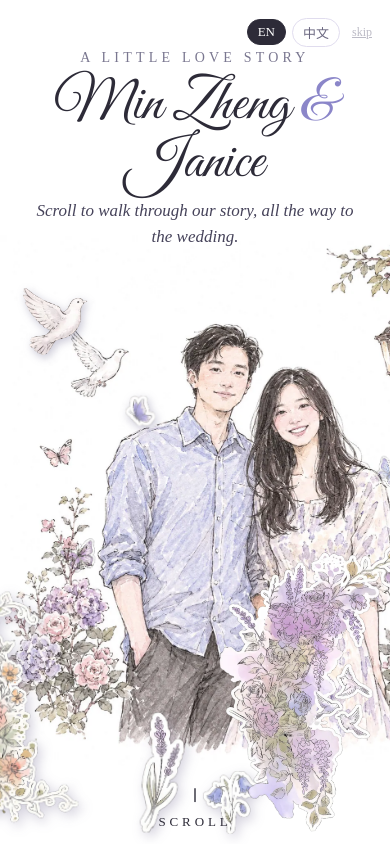
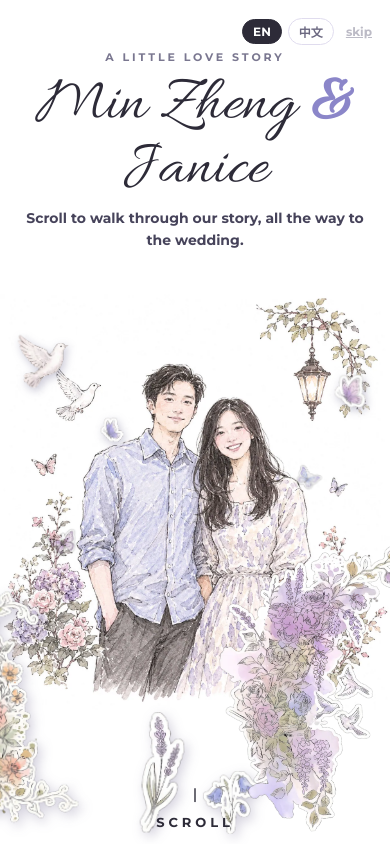
Before and after one commit to josephineding-2025/janice-wedding, a plain HTML site: page index.html in a window 390 px wide. Shown: the top 844 px of the page. Drawn offline with Linux system fonts and the light colour scheme; animation ran at ten frames a second; a web font is replaced by a local one.

Commit message:
Restyle story: portrait scenes shown whole, collage transitions, new fonts, corner foliage, sticker prompts

```diff
--- a/index.html
+++ b/index.html
@@ -7,7 +7,7 @@
   <title>Min Zheng &amp; Janice - 28 Nov 2026</title>
   <link rel="preconnect" href="https://fonts.googleapis.com">
   <link rel="preconnect" href="https://fonts.gstatic.com" crossorigin>
-  <link href="https://fonts.googleapis.com/css2?family=Great+Vibes&family=Noto+Serif+SC:wght@400;600&display=swap" rel="stylesheet">
+  <link href="https://fonts.googleapis.com/css2?family=Allura&family=Montserrat:wght@700&family=Noto+Sans+SC:wght@500;700&family=Noto+Serif+SC:wght@600&display=swap" rel="stylesheet">
   <link rel="stylesheet" href="styles.css">
   <link rel="stylesheet" href="story.css">
 </head>
--- a/scenes/web/figures.js
+++ b/scenes/web/figures.js
@@ -1 +1 @@
-window.FIGS = {};
+window.FIGS = {"sunway": {"w": 489, "h": 900}};
--- a/story.css
+++ b/story.css
@@ -1,12 +1,12 @@
 /* ---------- Scroll story ---------- */
-#story { background: #fffdfb; font-family: "Times New Roman", Times, "Noto Serif SC", serif; color: #2d2b38; }
+#story { background: #fffdfb; font-family: "Montserrat", "Noto Sans SC", system-ui, sans-serif; color: #2d2b38; }
 #story[hidden] { display: none; }
-.sk, #story text { font-family: "Great Vibes", cursive; }
+.sk, #story text { font-family: "Brittany Signature", "Allura", cursive; }
 
 .story-bar { position: fixed; top: 0; left: 0; right: 0; z-index: 20; padding: calc(8px + env(safe-area-inset-top)) 12px 0; pointer-events: none; }
 .bar-fill { height: 1.5px; background: #2d2b38; transform-origin: 0 50%; transform: scaleX(0); }
 .bar-ctl { display: flex; justify-content: flex-end; align-items: center; gap: 6px; margin-top: 8px; pointer-events: auto; }
-.bar-ctl button { border: 0; background: rgba(255, 255, 255, .7); color: #6b6880; font: 13px "Times New Roman", serif; border: 1px solid #e0dcee; padding: 4px 10px; border-radius: 999px; }
+.bar-ctl button { border: 0; background: rgba(255, 255, 255, .7); color: #6b6880; font: 13px "Montserrat", "Noto Sans SC", system-ui, sans-serif; border: 1px solid #e0dcee; padding: 4px 10px; border-radius: 999px; }
 .bar-ctl button.on { background: #2d2b38; color: #fff; border-color: #2d2b38; }
 .bar-ctl .skip { background: none; border: 0; opacity: .45; text-decoration: underline; padding: 4px 6px; font-size: 12px; }
 
@@ -15,24 +15,24 @@
 .chap .stage { position: sticky; top: 0; height: 100vh; height: 100svh; overflow: hidden; display: flex; flex-direction: column; }
 .scene { flex: 0 0 62%; width: 100%; min-height: 0; margin-top: 34px; }
 .cap { flex: 1; padding: 6px 24px calc(20px + env(safe-area-inset-bottom)); max-width: 520px; margin: 0 auto; text-align: center; opacity: clamp(0, calc(var(--p) * 8), 1); transform: translateY(calc((1 - clamp(0, calc(var(--p) * 8), 1)) * 16px)); }
-.cap .num { font: italic 14px "Times New Roman", serif; letter-spacing: .12em; color: #8a87a0; }
-.cap h2 { font: 400 50px/1.05 "Great Vibes", cursive; color: #2d2b38; margin: 2px 0 6px; }
+.cap .num { font: italic 14px "Montserrat", "Noto Sans SC", system-ui, sans-serif; letter-spacing: .12em; color: #8a87a0; }
+.cap h2 { font: 400 50px/1.05 "Brittany Signature", "Allura", cursive; color: #2d2b38; margin: 2px 0 6px; }
 html[lang="zh-Hans"] .cap h2 { font-family: "Noto Serif SC", serif; font-weight: 600; font-size: 28px; letter-spacing: .08em; }
 .cap p { margin: 0; font-size: 17.5px; line-height: 1.5; color: #46435a; }
 
 .cover .scene { position: absolute; left: 0; right: 0; bottom: 34px; height: 80%; margin: 0; }
 .cover .cap { position: relative; z-index: 2; flex: none; margin-top: calc(48px + env(safe-area-inset-top)); opacity: 1; transform: none; }
-.cover .eyebrow { font: 14px "Times New Roman", serif; letter-spacing: .3em; text-transform: uppercase; color: #7a7790; }
-.cover h1 { font: 400 66px/1 "Great Vibes", cursive; color: #2d2b38; margin: 10px 0 6px; }
+.cover .eyebrow { font: 14px "Montserrat", "Noto Sans SC", system-ui, sans-serif; letter-spacing: .3em; text-transform: uppercase; color: #7a7790; }
+.cover h1 { font: 400 66px/1 "Brittany Signature", "Allura", cursive; color: #2d2b38; margin: 10px 0 6px; }
 .cover h1 i { color: #8b86c9; font-style: normal; }
 html[lang="zh-Hans"] .cover h1 { font-family: "Noto Serif SC", serif; font-weight: 600; font-size: 38px; letter-spacing: .06em; }
 .cover .cap p { font-size: 17px; font-style: italic; color: #6b6880; }
-.scrollcue { position: absolute; bottom: calc(14px + env(safe-area-inset-bottom)); left: 0; right: 0; text-align: center; font: 13px "Times New Roman", serif; letter-spacing: .3em; text-transform: uppercase; color: #2d2b38; z-index: 3; opacity: calc(1 - var(--p) * 6); }
+.scrollcue { position: absolute; bottom: calc(14px + env(safe-area-inset-bottom)); left: 0; right: 0; text-align: center; font: 13px "Montserrat", "Noto Sans SC", system-ui, sans-serif; letter-spacing: .3em; text-transform: uppercase; color: #2d2b38; z-index: 3; opacity: calc(1 - var(--p) * 6); }
 .scrollcue span { display: block; margin: 0 auto 4px; width: 2px; height: 22px; background: #2d2b38; border-radius: 1px; transform-origin: top; animation: cue 1.6s ease-in-out infinite; }
 @keyframes cue { 0%, 100% { transform: scaleY(.3); opacity: .4; } 50% { transform: scaleY(1); opacity: 1; } }
 
-.enter { margin-top: 14px; border: 1px solid #2d2b38; background: #2d2b38; color: #fff; font: 500 15px "Times New Roman", serif; letter-spacing: .14em; text-transform: uppercase; padding: 13px 30px; border-radius: 999px; opacity: clamp(0, calc((var(--p) - .8) * 8), 1); pointer-events: none; }
-.chap.on .enter { margin-top: 14px; border: 1px solid #2d2b38; background: #2d2b38; color: #fff; font: 500 15px "Times New Roman", serif; letter-spacing: .14em; text-transform: uppercase; padding: 13px 30px; border-radius: 999px; opacity: clamp(0, calc((var(--p) - .8) * 8), 1); pointer-events: none; }
+.enter { margin-top: 14px; border: 1px solid #2d2b38; background: #2d2b38; color: #fff; font: 500 15px "Montserrat", "Noto Sans SC", system-ui, sans-serif; letter-spacing: .14em; text-transform: uppercase; padding: 13px 30px; border-radius: 999px; opacity: clamp(0, calc((var(--p) - .8) * 8), 1); pointer-events: none; }
+.chap.on .enter { margin-top: 14px; border: 1px solid #2d2b38; background: #2d2b38; color: #fff; font: 500 15px "Montserrat", "Noto Sans SC", system-ui, sans-serif; letter-spacing: .14em; text-transform: uppercase; padding: 13px 30px; border-radius: 999px; opacity: clamp(0, calc((var(--p) - .8) * 8), 1); pointer-events: none; }
 .enter:active { transform: scale(.97); }
 
 /* ambient loops only run while the chapter is on screen */
@@ -128,7 +128,7 @@ html[lang="zh-Hans"] .cover h1 { font-family: "Noto Serif SC", serif; font-weigh
 .v-plane .c3 { width: 70vw; left: 8vw; bottom: 8%; transform: translateX(calc(var(--t) * 30vw)); }
 .v-plane .c4 { width: 90vw; right: 0; bottom: 22%; transform: translateX(calc(var(--t) * 18vw)); }
 .v-plane .jet { position: absolute; left: 0; top: 36%; width: 78vw; max-width: 640px; height: auto; transform: translate3d(calc(-70vw + var(--t) * 190vw), calc(var(--t) * -9vh), 0) rotate(-3deg); filter: drop-shadow(0 10px 14px rgba(60, 80, 120, .18)); }
-.v-plane .elev { position: absolute; left: 16px; top: 52%; padding-left: 10px; border-left: 1.5px solid #2d2b38; font-family: "Times New Roman", serif; color: #2d2b38; line-height: 1.25; }
+.v-plane .elev { position: absolute; left: 16px; top: 52%; padding-left: 10px; border-left: 1.5px solid #2d2b38; font-family: "Montserrat", "Noto Sans SC", system-ui, sans-serif; color: #2d2b38; line-height: 1.25; }
 .v-plane .elev span { display: block; font-size: 11px; letter-spacing: .2em; color: #6b6880; }
 .v-plane .elev b { font-weight: 500; font-size: 18px; letter-spacing: .06em; }
 .deco .bl { top: auto; bottom: calc(38svh - 34px); }
@@ -161,3 +161,34 @@ html[lang="zh-Hans"] .cover h1 { font-family: "Noto Serif SC", serif; font-weigh
 .cover .scene.img { order: 1; }
 .cover .scrollcue { z-index: 4; }
 .cap .num { font-family: "Courier New", ui-monospace, monospace; letter-spacing: .12em; font-style: normal; font-size: 13px; color: #8a87a0; }
+
+/* fonts: Brittany Signature titles, Montserrat Bold text */
+#story, #story p, #story button { font-weight: 700; }
+.cap h2, .cover h1, .sk, #story text { font-weight: 400; }
+.cap h2 { font-size: 58px; } .cover h1 { font-size: 74px; }
+.cover .cap.top h1 { font-size: 64px; }
+.cap p { font-size: 14.5px; line-height: 1.55; }
+.cover .cap p { font-size: 14px; }
+.cap .num, .cover .eyebrow, .scrollcue, .enter { font-family: "Montserrat", "Noto Sans SC", sans-serif; }
+.cover .eyebrow { font-size: 11px; letter-spacing: .26em; }
+.enter { font-size: 13px; }
+.bar-ctl button { font-size: 12px; }
+html[lang="zh-Hans"] .cap h2, html[lang="zh-Hans"] .cover h1 { font-family: "Noto Serif SC", serif; font-weight: 600; }
+
+/* portrait crops: the painting sits inside a clipped window */
+.stack > .crop { position: absolute; inset: 0; overflow: hidden; }
+.stack > .crop > .bg { display: block; }
+.scene.img.wide { justify-content: center; }
+
+/* smaller corner foliage so it frames the painting without hiding the people */
+.deco .bl { width: 32%; left: -9%; }
+.deco .tr { width: 36%; right: -12%; }
+.deco .lav { width: 8%; left: 1%; }
+.deco .blu { width: 10%; right: 2%; }
+
+/* paintings are shown whole; painting + caption are centred together with no empty gap */
+.imgc:not(.cover) .stage { justify-content: center; padding-top: 38px; }
+.imgc:not(.cover) .scene.img { margin-top: 0; flex: 0 0 auto; }
+.imgc:not(.cover) .cap { flex: 0 0 auto; padding-top: 16px; }
+.deco .bl, .deco .lav, .deco .blu { bottom: var(--sbb, calc(38svh - 34px)); }
+.deco .tr { top: calc(var(--sbt, 34px) - 70px); }
--- a/story.js
+++ b/story.js
@@ -309,6 +309,8 @@
   ];
   // A generated full-length figure dropped in as scenes/web/fig_<scene>.webp (see tools/cut_figure.py) replaces the placeholder people.
   const FIGSLOT = (id, d) => (window.FIGS && window.FIGS[id] ? [Object.assign({ src: `scenes/web/fig_${id}.webp`, fig: 1 }, d)] : null);
+  // Every scene is shown as a PORTRAIT crop of its painting (crop = [x0, y0, x1, y1] in pixels of scenes/web/<scene>.webp),
+  // so on a phone the subject fills the screen. Piece positions (x = left %, b = bottom %, w = width %) are relative to that crop.
   const IMG_ART = {
     cover: { layers: [
       { src: PIECE("dove1"), x: 3, b: 76, w: 16, fx: `transform:translate(calc(${S(0, 1)} * 90px), calc(${S(0, 1)} * 40px))` },
@@ -317,38 +319,38 @@
       { src: PIECE("butterfly5"), x: 84, b: 70, w: 8, cls: "float" },
       { src: PIECE("butterfly4"), x: 24, b: 62, w: 6, cls: "float b" },
     ] },
-    sunway: { layers: FIGSLOT("sunway", { x: 30, b: 2, w: 38, fx: FX.rise(40, 0.05, 0.5) }) || [
-      { src: PIECE("grads"), x: 34, b: 4, w: 28, cls: "cropfade", fx: FX.rise(40, 0.05, 0.5) },
-      ...tuft(30, 14, FX.fade(0.2, 0.5)), ...tuft(54, 14, FX.fade(0.2, 0.5)),
-      { src: PIECE("dove1"), x: 78, b: 84, w: 9, fx: `transform:translate(calc(${S(0, 1)} * -300px), calc(${S(0, 1)} * 24px))` },
+    sunway: { crop: [340, 0, 1080, 815], layers: FIGSLOT("sunway", { x: 22, b: 2, w: 56, fx: FX.rise(40, 0.05, 0.5) }) || [
+      { src: PIECE("grads"), x: 25, b: 4, w: 50, cls: "cropfade", fx: FX.rise(40, 0.05, 0.5) },
+      ...tuft(18, 22, FX.fade(0.2, 0.5)), ...tuft(60, 22, FX.fade(0.2, 0.5)),
+      { src: PIECE("dove1"), x: 70, b: 84, w: 16, fx: `transform:translate(calc(${S(0, 1)} * -160px), calc(${S(0, 1)} * 24px))` },
     ] },
-    library: { layers: [
-      { src: PIECE("butterfly3"), x: 12, b: 60, w: 7, blend: 1, cls: "float" },
+    library: { crop: [170, 0, 1090, 1141], layers: [
+      { src: PIECE("butterfly3"), x: 8, b: 66, w: 8, blend: 1, cls: "float" },
     ] },
-    map: { route: { d: "M345 288 C430 372 468 440 505 500 S590 730 650 918", from: [74, 10], s: 1, sprite: PIECE("bus"), w: 13 }, layers: [] },
-    keys: { layers: [
-      { src: PIECE("him_key"), x: 3, b: 12, w: 17, cls: "cropfade", fx: FX.slide(-130, 0.05, 0.5) },
-      { src: PIECE("her_case"), x: 80, b: 12, w: 16, cls: "cropfade", fx: FX.slide(130, 0.05, 0.5) },
-      ...tuft(0, 14, FX.fade(0.2, 0.5)), ...tuft(80, 14, FX.fade(0.2, 0.5)),
-      { src: PIECE("plane"), x: 58, b: 84, w: 26, fx: `transform:translateX(calc(${S(0.5, 1)} * -190% + 120%));opacity:${S(0.5, 0.6)}` },
+    map: { crop: [0, 0, 1010, 1233], route: { d: "M345 288 C430 372 468 440 505 500 S590 730 650 918", s: 1, sprite: PIECE("bus"), w: 15 }, layers: [] },
+    keys: { crop: [180, 0, 1150, 1102], layers: [
+      { src: PIECE("him_key"), x: 5, b: 10, w: 22, cls: "cropfade", fx: FX.slide(-130, 0.05, 0.5) },
+      { src: PIECE("her_case"), x: 70, b: 10, w: 21, cls: "cropfade", fx: FX.slide(130, 0.05, 0.5) },
+      ...tuft(3, 22, FX.fade(0.2, 0.5)), ...tuft(68, 22, FX.fade(0.2, 0.5)),
+      { src: PIECE("plane"), x: 52, b: 86, w: 36, fx: `transform:translateX(calc(${S(0.5, 1)} * -190% + 120%));opacity:${S(0.5, 0.6)}` },
     ] },
-    usa: { layers: [
-      { src: PIECE("couple"), x: 8, b: 16, w: 22, cls: "cropfade", fx: FX.rise(40, 0.1, 0.55) },
-      ...tuft(6, 14, FX.fade(0.2, 0.5)), ...tuft(20, 12, FX.fade(0.2, 0.5)),
-      { src: PIECE("plane"), x: 2, b: 84, w: 26, fx: `transform:translateX(calc(${S(0, 1)} * 300%));opacity:${S(0, 0.08)}` },
-      { src: PIECE("dove1"), x: 52, b: 76, w: 9, fx: `transform:translate(calc(${S(0, 1)} * 80px), calc(${S(0, 1)} * -20px))` },
+    usa: { crop: [600, 0, 1300, 770], layers: [
+      { src: PIECE("couple"), x: 14, b: 4, w: 36, cls: "cropfade", fx: FX.rise(40, 0.1, 0.55) },
+      ...tuft(10, 20, FX.fade(0.2, 0.5)), ...tuft(36, 18, FX.fade(0.2, 0.5)),
+      { src: PIECE("plane"), x: 0, b: 82, w: 38, fx: `transform:translateX(calc(${S(0, 1)} * 200%));opacity:${S(0, 0.08)}` },
+      { src: PIECE("dove1"), x: 40, b: 70, w: 14, fx: `transform:translate(calc(${S(0, 1)} * 60px), calc(${S(0, 1)} * -20px))` },
     ] },
     // moving in: luggage arrives. A generated "moving in" figure (fig_sg) walks in as well.
-    sg: { layers: [
-      ...(FIGSLOT("sg", { x: 18, b: 2, w: 42, fx: FX.slide(-120, 0.05, 0.6) }) || []),
-      { src: PIECE("suitcase"), x: 58, b: 5, w: 13, fx: FX.slide(260, 0.05, 0.55) },
-      { src: PIECE("rollcase"), x: 72, b: 5, w: 12, fx: FX.slide(320, 0.1, 0.6) },
-      { src: PIECE("books"), x: 50, b: 4, w: 7, fx: FX.slide(260, 0.15, 0.6) },
-      { src: PIECE("butterfly2"), x: 40, b: 70, w: 5, blend: 1, cls: "float" },
+    sg: { crop: [450, 0, 1130, 770], layers: [
+      ...(FIGSLOT("sg", { x: 4, b: 2, w: 66, fx: FX.slide(-120, 0.05, 0.6) }) || []),
+      { src: PIECE("suitcase"), x: 58, b: 4, w: 28, fx: FX.slide(260, 0.05, 0.55) },
+      { src: PIECE("rollcase"), x: 38, b: 3, w: 22, fx: FX.slide(320, 0.1, 0.6) },
+      { src: PIECE("books"), x: 24, b: 3, w: 13, fx: FX.slide(260, 0.15, 0.6) },
+      { src: PIECE("butterfly2"), x: 14, b: 72, w: 8, blend: 1, cls: "float" },
     ] },
-    life: { layers: [
-      { src: PIECE("butterfly1"), x: 4, b: 50, w: 6, blend: 1, cls: "float" },
-      { src: PIECE("butterfly2"), x: 90, b: 60, w: 5, blend: 1, cls: "float b" },
+    life: { crop: [320, 0, 1040, 758], layers: [
+      { src: PIECE("butterfly1"), x: 4, b: 50, w: 8, blend: 1, cls: "float" },
+      { src: PIECE("butterfly2"), x: 88, b: 60, w: 7, blend: 1, cls: "float b" },
     ] },
     proposal: { layers: FIGSLOT("proposal", { x: 8, b: 4, w: 52, fx: FX.rise(30, 0.1, 0.6) }) || [
       { src: PIECE("kneel"), x: 6, b: 6, w: 24, fx: FX.slide(-90, 0.1, 0.6) },
@@ -357,25 +359,29 @@
       { src: PIECE("dove1"), x: 60, b: 76, w: 14, fx: `transform:translate(calc(${S(0, 1)} * -140px), calc(${S(0, 1)} * 40px))` },
     ] },
     // walk the wedding couple up the aisle (needs fig_wedding.webp)
-    wedding: { zoom: { o: "50% 44%", k: 0.55 }, layers: [
-      ...(FIGSLOT("wedding", { x: 34, b: 2, w: 32, fx: `transform-origin:50% 100%;transform:translateY(calc(${S(0.05, 0.9)} * -44%)) scale(calc(1 - ${S(0.05, 0.9)} * 0.55));opacity:${S(0, 0.1)}` }) || []),
-      { src: PIECE("dove1"), x: 2, b: 78, w: 13, fx: `transform:translate(calc(${S(0, 1)} * 180px), calc(${S(0, 1)} * -20px))` },
-      { src: PIECE("dove3"), x: 84, b: 86, w: 11, blend: 1, fx: `transform:translate(calc(${S(0, 1)} * -150px), calc(${S(0, 1)} * 30px))` },
-      { src: PIECE("butterfly3"), x: 70, b: 50, w: 6, blend: 1, cls: "float b" },
+    wedding: { crop: [140, 0, 1260, 1394], zoom: { o: "50% 44%", k: 0.5 }, layers: [
+      ...(FIGSLOT("wedding", { x: 30, b: 2, w: 40, fx: `transform-origin:50% 100%;transform:translateY(calc(${S(0.05, 0.9)} * -44%)) scale(calc(1 - ${S(0.05, 0.9)} * 0.55));opacity:${S(0, 0.1)}` }) || []),
+      { src: PIECE("dove1"), x: 2, b: 78, w: 15, fx: `transform:translate(calc(${S(0, 1)} * 180px), calc(${S(0, 1)} * -20px))` },
+      { src: PIECE("dove3"), x: 82, b: 86, w: 13, blend: 1, fx: `transform:translate(calc(${S(0, 1)} * -150px), calc(${S(0, 1)} * 30px))` },
+      { src: PIECE("butterfly3"), x: 70, b: 50, w: 7, blend: 1, cls: "float b" },
     ] },
   };
   const hasImg = (id) => !!(W.sceneImages && W.sceneImages[id] && window.SCENE_META && window.SCENE_META[id]);
   function imgScene(id, cover) {
     const m = window.SCENE_META[id], art = IMG_ART[id] || { layers: [] };
-    const z = art.zoom ? `transform-origin:${art.zoom.o};transform:scale(calc(1 + var(--p) * ${art.zoom.k}))` : `transform:translateX(calc(var(--p) * var(--pan, 0px) * -1)) scale(calc(1 + var(--p) * .05))`;
-    const layers = (art.layers || []).map((l) => `<img class="ov ${l.blend ? "mul" : ""} ${l.cls || ""}" src="${l.src}" alt="" decoding="async" style="left:${l.x}%;bottom:${l.b}%;width:${l.w}%;${l.fx || ""}">`).join("");
+    const ref = art.crop || [0, 0, m.w, m.h], rw = ref[2] - ref[0];
+    const cr = art.view || [0, 0, m.w, m.h], cw = cr[2] - cr[0], ch = cr[3] - cr[1];
+    const remap = (l) => ({ ...l, x: ((ref[0] + (l.x / 100) * rw - cr[0]) / cw) * 100, w: ((l.w / 100) * rw / cw) * 100 });
+    const z = art.zoom ? `transform-origin:${art.zoom.o};transform:scale(calc(1 + var(--p) * ${art.zoom.k}))` : `transform:translateY(calc(var(--p) * -1.5%)) scale(calc(1 + var(--p) * .06))`;
+    const layers = (art.layers || []).map(remap).map((l) => `<img class="ov ${l.blend ? "mul" : ""} ${l.cls || ""}" src="${l.src}" alt="" decoding="async" style="left:${l.x}%;bottom:${l.b}%;width:${l.w}%;${l.fx || ""}">`).join("");
     let route = "";
     if (art.route) {
       const r = art.route;
-      route = `<svg class="routeSvg" viewBox="0 0 ${m.w} ${m.h}" aria-hidden="true"><path id="imgRoute" d="${r.d}" fill="none" stroke="none"/></svg>
+      route = `<svg class="routeSvg" viewBox="${cr[0]} ${cr[1]} ${cw} ${ch}" aria-hidden="true"><path id="imgRoute" d="${r.d}" fill="none" stroke="none"/></svg>
         <img id="imgBus" class="ov" src="${r.sprite}" alt="" style="width:${r.w}%;left:0;top:0">`;
     }
-    return `<div class="scene img" data-ar="${m.w / m.h}" style="--ar:${m.w / m.h}"><div class="stack" style="${z}"><img class="bg" src="${W.sceneImages[id]}" alt="" decoding="async" loading="${cover ? "eager" : "lazy"}" width="${m.w}" height="${m.h}">${layers}${route}</div></div>`;
+    const bgStyle = `width:${(m.w / cw) * 100}%;height:auto;left:${(-cr[0] / cw) * 100}%;top:${(-cr[1] / ch) * 100}%;max-width:none;position:absolute`;
+    return `<div class="scene img" data-ar="${cw / ch}" style="--ar:${cw / ch}"><div class="stack" style="${z}"><div class="crop"><img class="bg" src="${W.sceneImages[id]}" alt="" decoding="async" loading="${cover ? "eager" : "lazy"}" style="${bgStyle}"></div>${layers}${route}</div></div>`;
   }
   HOOKS.map_img = (p, root) => {
     const path = root.querySelector("#imgRoute"), bus = root.querySelector("#imgBus"), svg = root.querySelector(".routeSvg");
@@ -386,7 +392,7 @@
     const vb = svg.viewBox.baseVal;
     const bw = bus.getBoundingClientRect().width, bh = bus.getBoundingClientRect().height, st = svg.getBoundingClientRect();
     const k = st.width / vb.width;
-    bus.style.transform = `translate(${a.x * k - bw / 2}px, ${a.y * k - bh * 0.7}px) rotate(${(Math.atan2(b.y - a.y, b.x - a.x) * 180) / Math.PI / 4}deg)`;
+    bus.style.transform = `translate(${(a.x - vb.x) * k - bw / 2}px, ${(a.y - vb.y) * k - bh * 0.7}px) rotate(${(Math.atan2(b.y - a.y, b.x - a.x) * 180) / Math.PI / 4}deg)`;
   };
 
   /* ---------- chapters (text lives in data.js) ---------- */
@@ -464,12 +470,15 @@ const DEFS = `<svg width="0" height="0" style="position:absolute" aria-hidden="t
 
   function fitScenes() {
     document.querySelectorAll("#story .scene.img").forEach((sc) => {
-      const stack = sc.firstElementChild, ar = +sc.dataset.ar, cw = sc.clientWidth, ch = sc.clientHeight, full = ch * ar;
-      const pans = stack.getAttribute("style").indexOf("--pan") >= 0;
-      sc.classList.remove("wide"); sc.style.removeProperty("--pan");
-      if (pans && full > cw * 1.1) { sc.classList.add("wide"); stack.style.width = full + "px"; stack.style.height = ch + "px"; sc.style.setProperty("--pan", full - cw + "px"); }
-      else if (full > cw) { stack.style.width = cw + "px"; stack.style.height = cw / ar + "px"; }
-      else { stack.style.width = full + "px"; stack.style.height = ch + "px"; }
+      const stack = sc.firstElementChild, ar = +sc.dataset.ar, cw = sc.clientWidth, isCover = !!sc.closest(".cover");
+      const avail = isCover ? sc.clientHeight : window.innerHeight * 0.62 - 34, full = avail * ar;
+      let w, h;
+      if (full > cw) { w = cw; h = cw / ar; } else { w = full; h = avail; }
+      stack.style.width = w + "px"; stack.style.height = h + "px";
+      if (!isCover) { sc.style.flex = "0 0 " + h + "px"; sc.style.height = h + "px"; }
+      const st = sc.closest(".stage");
+      st.style.setProperty("--sbb", st.clientHeight - sc.offsetTop - sc.offsetHeight + "px"); // foliage hugs the painting's corners
+      st.style.setProperty("--sbt", sc.offsetTop + "px");
     });
   }
   function measure() {
--- a/styles.css
+++ b/styles.css
@@ -1,3 +1,4 @@
+@font-face { font-family: "Brittany Signature"; src: local("Brittany Signature"), url("fonts/BrittanySignature.woff2") format("woff2"), url("fonts/BrittanySignature.ttf") format("truetype"); font-display: swap; }
 :root {
   --bg: #fbf9fe;
   --paper: #ffffff;
@@ -9,9 +10,9 @@
   --ok: #3f7d6d;
   --warn: #b5683a;
   --blue: #6f90cc;
-  --script: "Great Vibes", "Noto Serif SC", cursive;
-  --serif: "Times New Roman", Times, "Noto Serif SC", serif;
-  --sans: "Times New Roman", Times, "Noto Serif SC", serif;
+  --script: "Brittany Signature", "Allura", "Noto Serif SC", cursive;
+  --serif: "Montserrat", "Noto Sans SC", system-ui, sans-serif;
+  --sans: "Montserrat", "Noto Sans SC", system-ui, sans-serif;
 }
 :root[data-mode="night"] {
   --bg: #14132b;
@@ -330,3 +331,24 @@ form .search { margin-bottom: 8px; }
 .hero { padding-bottom: 54px; }
 .hero .sprig { width: 92px; height: 92px; }
 .wishbubble { border-radius: 6px; } .wishbubble p { font-style: italic; }
+
+/* ---------- fonts: Brittany Signature titles, Montserrat Bold body ---------- */
+body, body * { font-weight: 700; }
+* { font-style: normal !important; }
+html[lang="zh-Hans"] body { font-family: "Montserrat", "Noto Sans SC", system-ui, sans-serif; }
+body { font-size: 15px; line-height: 1.6; }
+h1, h2, .brand, .quick b, .count b, .next .when, .winhead, .score, .hero h1, .hero .date, .session-head h2, .card h2 { font-weight: 400; }
+h3 { font-weight: 700; font-size: 17px; }
+.hero h1 { font-size: 76px; } .card h2 { font-size: 40px; } .session-head h2 { font-size: 44px; } .brand { font-size: 36px; }
+.hero .date { font-family: var(--script); font-size: 30px; }
+html[lang="zh-Hans"] .hero .date { font-family: "Noto Sans SC", sans-serif; font-size: 18px; font-weight: 700; }
+.quick b { font-size: 32px; } .count b { font-size: 36px; } .next .when { font-size: 34px; }
+.tabs a { font-size: 11px; letter-spacing: 0; }
+.btn { font-size: 12.5px; padding: 9px 15px; }
+.search { font-size: 15px; }
+.agenda .t { font-size: 15px; } .agenda .who { font-size: 13px; } .agenda .songs, .agenda .d { font-size: 12.5px; }
+.opt { font-size: 15px; } .bingo button { font-size: 12.5px; }
+.hero h1 { font-size: 58px; line-height: 1.02; }
+.hero .date { font-size: 24px; }
+.count b { font-size: 30px; } .quick b { font-size: 28px; } .next .when { font-size: 28px; white-space: nowrap; }
+.card h2 { font-size: 36px; } .session-head h2 { font-size: 38px; }
```
Also changed, not shown: qr.html (+2 -2 lines), fonts/README.txt (added), scenes/web/fig_sunway.webp (added), 2 other files.
